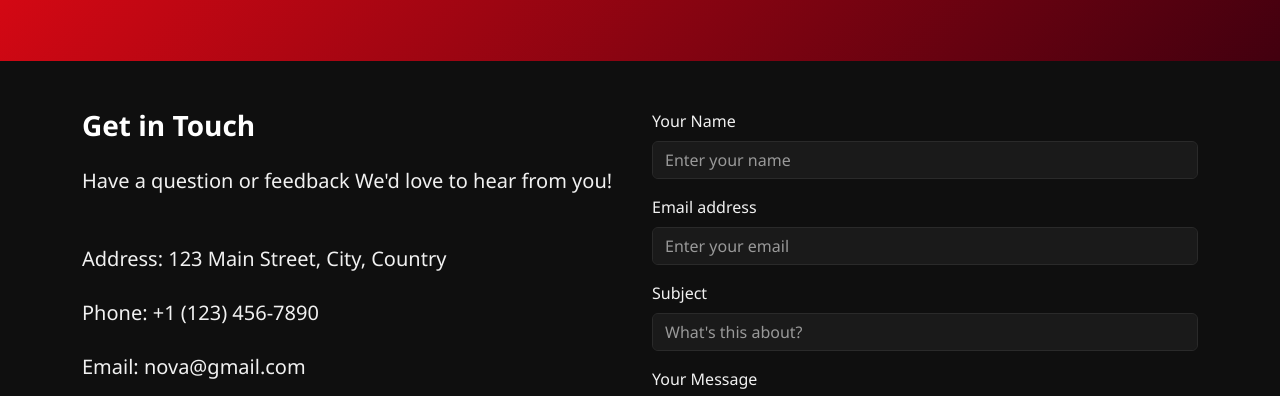
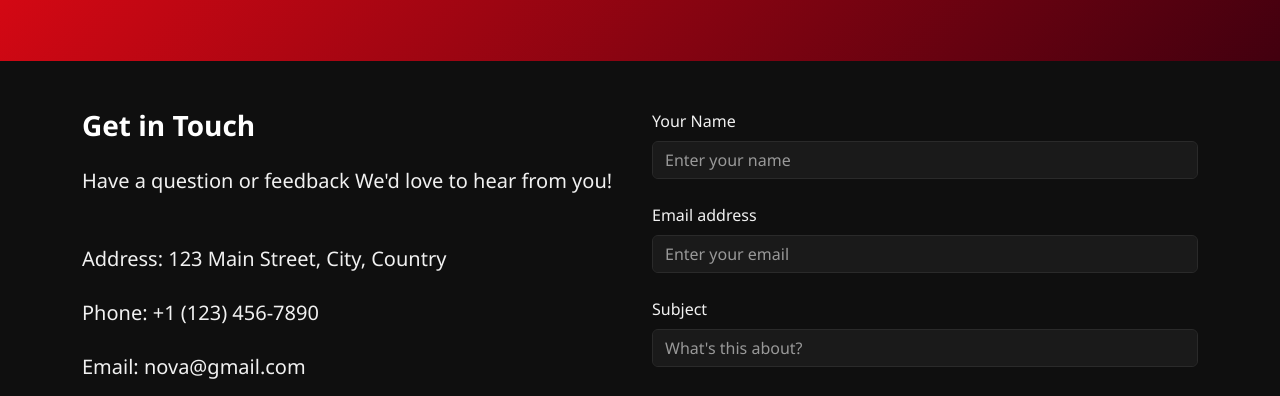
Before and after one commit to sam-swartz/Nova, a plain HTML site: page contact.html in a window 1280 px wide. Shown: the part 223-619 px from the top of the page. Drawn offline with Linux system fonts and the light colour scheme.

Commit message:
Initial commit

```diff
--- a/contact.html
+++ b/contact.html
@@ -102,15 +102,15 @@
                 </div>
                 <div class="col-md-6">
                     <form>
-                        <div class="mb-3">
+                        <div class="mb-4">
                             <label for="name" class="form-label">Your Name</label>
                             <input type="text" class="form-control" id="name" placeholder="Enter your name" />
                         </div>
-                        <div class="mb-3">
+                        <div class="mb-4">
                             <label for="email" class="form-label">Email address</label>
                             <input type="email" class="form-control" id="email" placeholder="Enter your email" />
                         </div>
-                        <div class="mb-3">
+                        <div class="mb-4">
                             <label for="subject" class="form-label">Subject</label>
                             <input type="text" class="form-control" id="subject" placeholder="What's this about?" />
                         </div>
```
